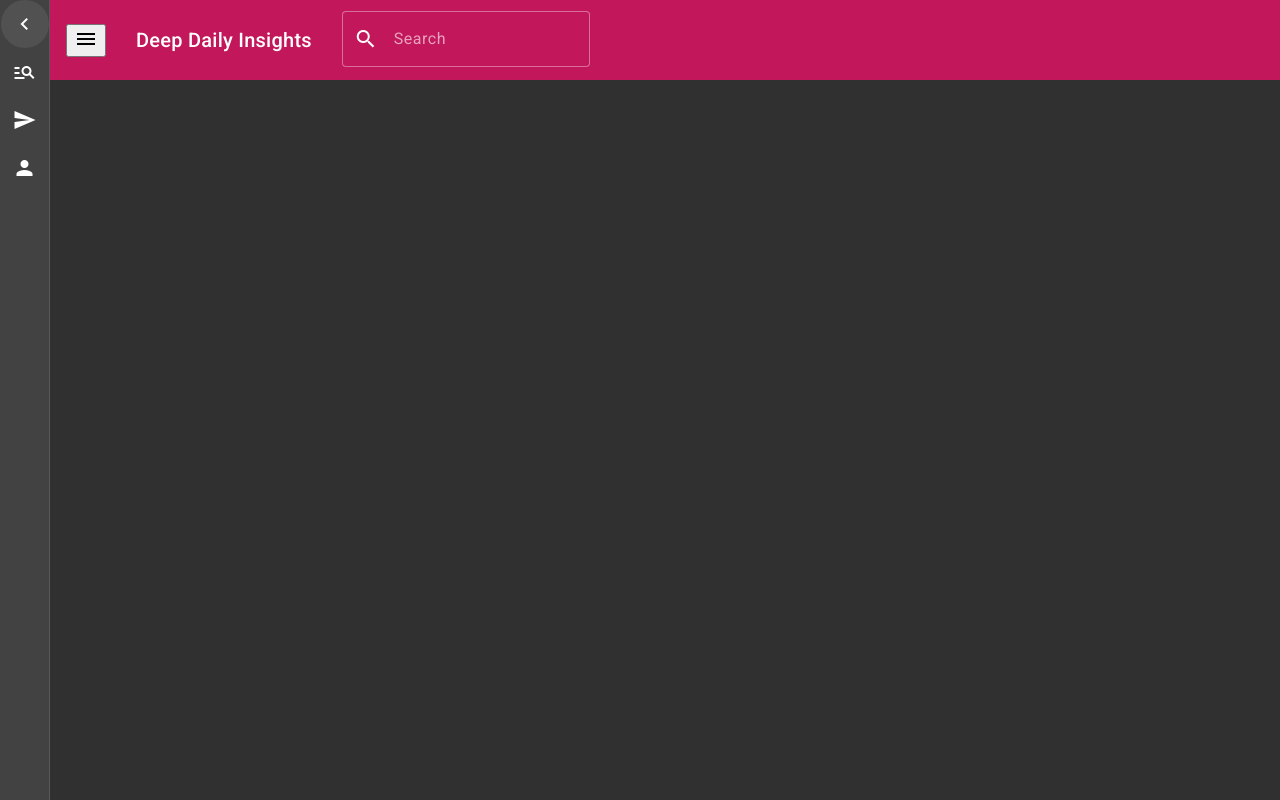
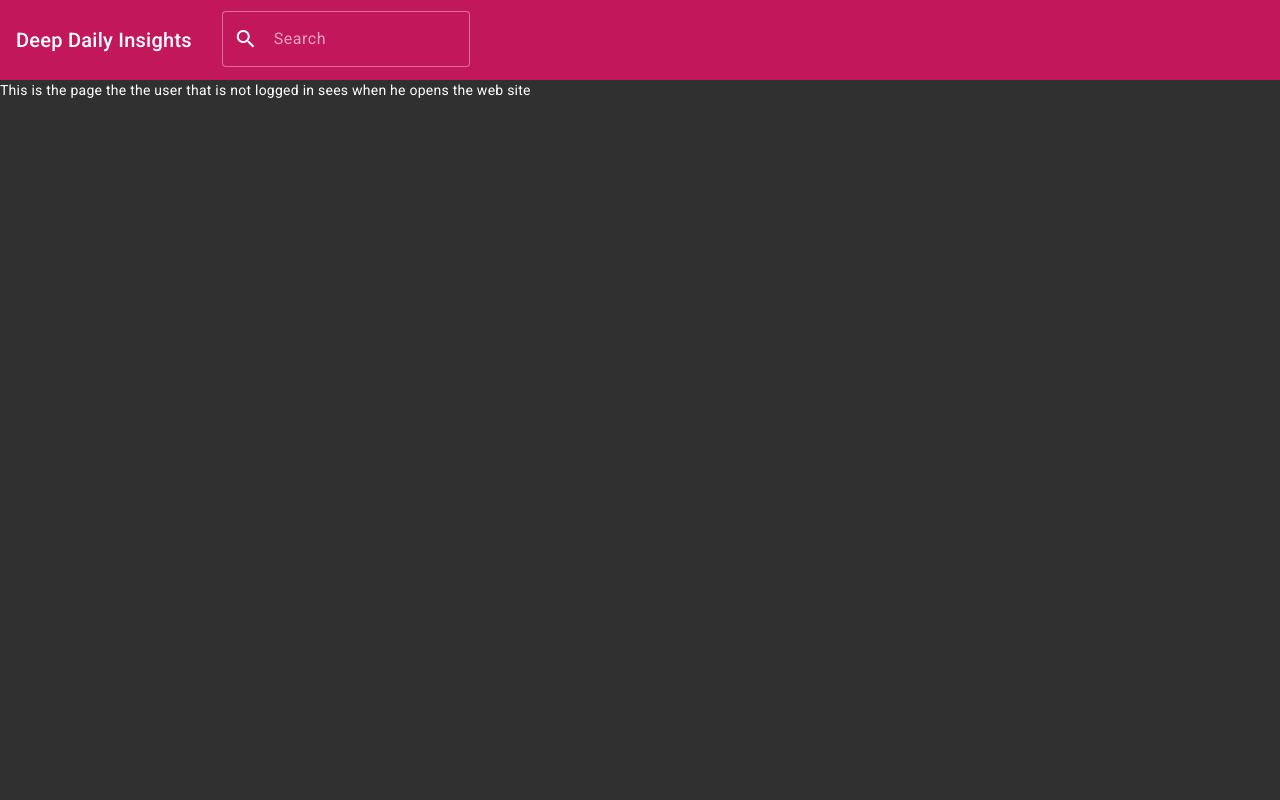
Before and after one commit to iv4n42/simpleWebBlog, an Angular app: page / in a window 1280 px wide. Built offline with nearby package versions, Linux system fonts and the light colour scheme.

Commit message:
Adding a entry point component for the website and linking it with the router. Adding props to track the state of the sidenav and wheter the user is logged or not.

```diff
--- a/src/app/app.component.html
+++ b/src/app/app.component.html
@@ -1,3 +1,3 @@
-<app-main-page>
+<app-main>
 
-</app-main-page>
+</app-main>
--- a/src/app/app.routes.ts
+++ b/src/app/app.routes.ts
@@ -3,8 +3,11 @@ import { PostListingComponent } from './components/post-listing/post-listing.com
 import { PostFormComponent } from './containers/forms/post-form/post-form.component';
 import { UserProfileComponent } from './components/user-profile/user-profile.component';
 import { SignupFormComponent } from './containers/forms/signup-form/signup-form.component';
+import { EntryComponent } from './components/entry/entry.component';
 
-export const routes: Routes = [{path : 'post-page', component : PostListingComponent},
-                               {path : 'post-form', component : PostFormComponent},
-                               {path : 'user-page', component : SignupFormComponent},
+export const routes: Routes = [
+    { path: '', component: EntryComponent },
+    { path: 'posts', component: PostListingComponent },
+    { path: 'create-post', component: PostFormComponent },
+    { path: 'user-profile', component: SignupFormComponent },
 ];
--- a/src/app/components/UI/tool-bar/tool-bar.component.html
+++ b/src/app/components/UI/tool-bar/tool-bar.component.html
@@ -3,6 +3,7 @@
     style="height: 80px; gap: 30px;"
 >
     <button
+        *ngIf="loggedIn"
         mat-icon-button
         class="example-icon"
         aria-label="Example icon-button with menu icon"
--- a/src/app/components/UI/tool-bar/tool-bar.component.ts
+++ b/src/app/components/UI/tool-bar/tool-bar.component.ts
@@ -1,9 +1,10 @@
-import { Component, EventEmitter, Output } from '@angular/core';
+import { Component, EventEmitter, Input, Output } from '@angular/core';
 import { MatToolbarModule } from '@angular/material/toolbar';
 import { MatFormFieldModule } from '@angular/material/form-field';
 import { MatInputModule } from '@angular/material/input';
 import { MatIconModule } from '@angular/material/icon';
 import { OutgoingMessage } from 'http';
+import { CommonModule } from '@angular/common';
 
 @Component({
     selector: 'app-tool-bar',
@@ -13,11 +14,13 @@ import { OutgoingMessage } from 'http';
         MatFormFieldModule,
         MatInputModule,
         MatIconModule,
+        CommonModule
     ],
     templateUrl: './tool-bar.component.html',
     styleUrl: './tool-bar.component.scss',
 })
 export class ToolBarComponent {
+    @Input() loggedIn!: boolean;
     @Output() openSideNavEvent: EventEmitter<void> = new EventEmitter();
 
     emitOpenSideNav() {
--- /dev/null
+++ b/src/app/components/entry/entry.component.html
@@ -0,0 +1,4 @@
+<p>
+    This is the page the the user that is not logged in sees when he opens the
+    web site
+</p>
--- a/src/app/containers/main/main.component.html
+++ b/src/app/containers/main/main.component.html
@@ -1,6 +1,6 @@
 <mat-sidenav-container>
-    <mat-sidenav #sidenav mode="side" opened>
-        <div id="sidButtons">
+    <mat-sidenav #sidenav mode="side" [opened]="sidenavOpened">
+        <div *ngIf="loggedIn" id="sidButtons">
             <button mat-icon-button (click)="sidenav.close()">
                 <mat-icon
                     ><span class="material-symbols-outlined">
@@ -8,19 +8,19 @@
                     </span></mat-icon
                 >
             </button>
-            <button mat-icon-button routerLink="/post-page">
+            <button mat-icon-button routerLink="/posts">
                 <mat-icon>
                     <span class="material-symbols-outlined">
                         manage_search
                     </span>
                 </mat-icon>
             </button>
-            <button mat-icon-button routerLink="/post-form">
+            <button mat-icon-button routerLink="/create-post">
                 <mat-icon>
                     <span class="material-symbols-outlined"> send </span>
                 </mat-icon>
             </button>
-            <button mat-icon-button routerLink="/user-page">
+            <button mat-icon-button routerLink="/user-profile">
                 <mat-icon>
                     <span class="material-symbols-outlined"> person </span>
                 </mat-icon>
@@ -29,7 +29,10 @@
     </mat-sidenav>
     <mat-sidenav-content>
         <section style="height: 800px">
-            <app-tool-bar (openSideNavEvent)="sidenav.open()"></app-tool-bar>
+            <app-tool-bar
+                [loggedIn]="loggedIn"
+                (openSideNavEvent)="sidenav.open()"
+            ></app-tool-bar>
             <router-outlet></router-outlet>
         </section>
     </mat-sidenav-content>
--- a/src/app/containers/main/main.component.ts
+++ b/src/app/containers/main/main.component.ts
@@ -12,7 +12,7 @@ import { MatIconModule } from '@angular/material/icon';
 import { CommonModule } from '@angular/common';
 
 @Component({
-    selector: 'app-main-page',
+    selector: 'app-main',
     standalone: true,
     imports: [
         PostListingComponent,
@@ -31,9 +31,6 @@ import { CommonModule } from '@angular/common';
     styleUrl: './main.component.scss',
 })
 export class MainPageComponent {
-    sidenavOpened: boolean = true;
-
-    toggleSidenav() {
-        throw new Error('Method not implemented.');
-    }
+    sidenavOpened: boolean = false;
+    loggedIn: boolean = false;
 }
```
Also changed, not shown: src/app/components/entry/entry.component.ts (added, +12 -0 lines), src/app/components/entry/entry.component.scss (added), 1 other file (tests, documents, lock files or other folders).
